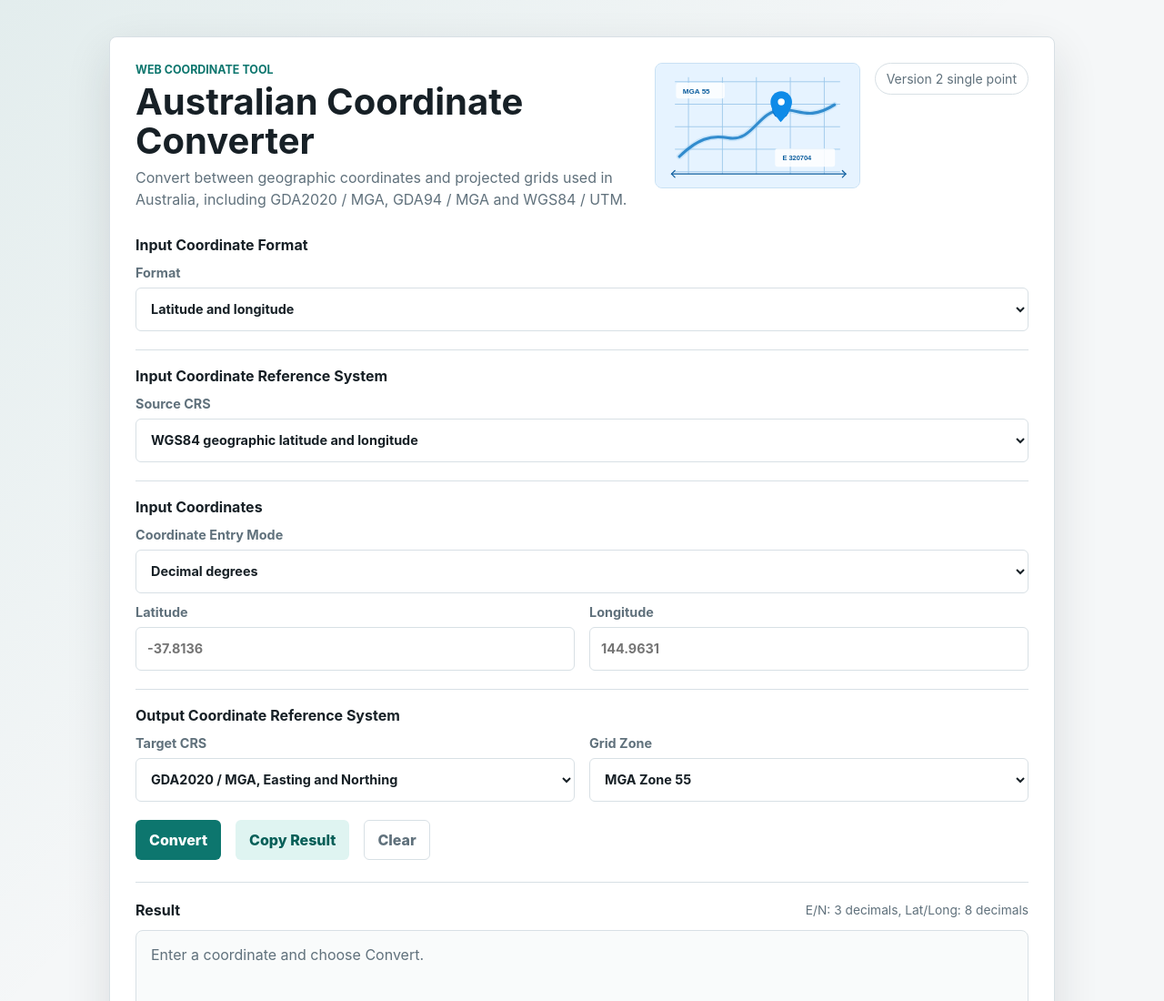
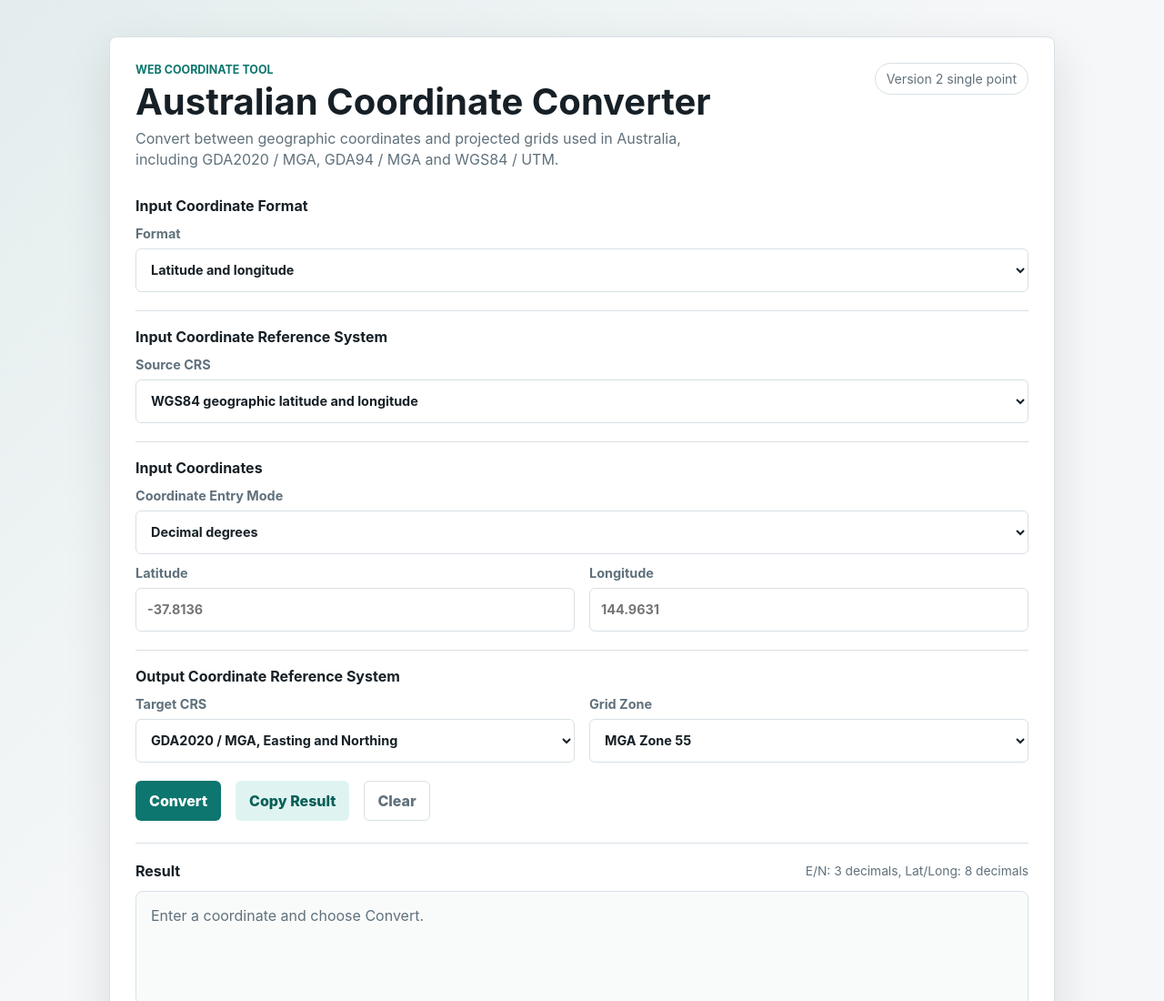
Before and after one commit to PAtricky9/australian-coordinate-converter, a plain HTML site: page index.html in a window 1280 px wide. Shown: the top 1100 px of the page at 91% size. Drawn offline with Linux system fonts and the light colour scheme.

Commit message:
Remove title image from page

```diff
--- a/index.html
+++ b/index.html
@@ -15,7 +15,6 @@
             <h1 id="app-title">Australian Coordinate Converter</h1>
             <p class="subtitle">Convert between geographic coordinates and projected grids used in Australia, including GDA2020 / MGA, GDA94 / MGA and WGS84 / UTM.</p>
           </div>
-          <img class="hero-visual" src="assets/coordinate-grid-blue.svg" alt="Stylised blue coordinate grid with a location marker">
           <span class="status-pill">Version 2 single point</span>
         </div>
 
```
